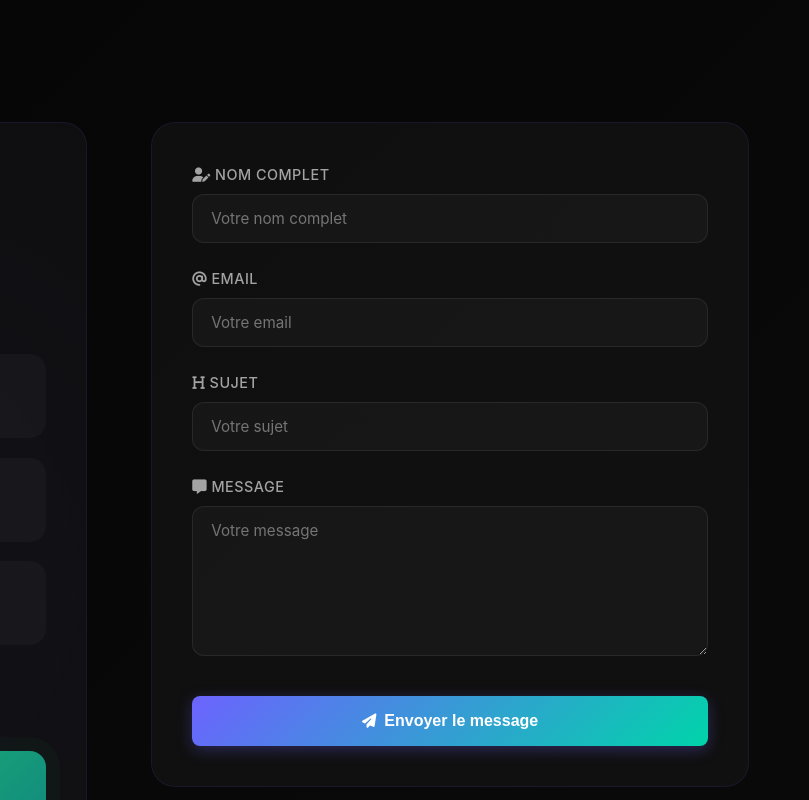
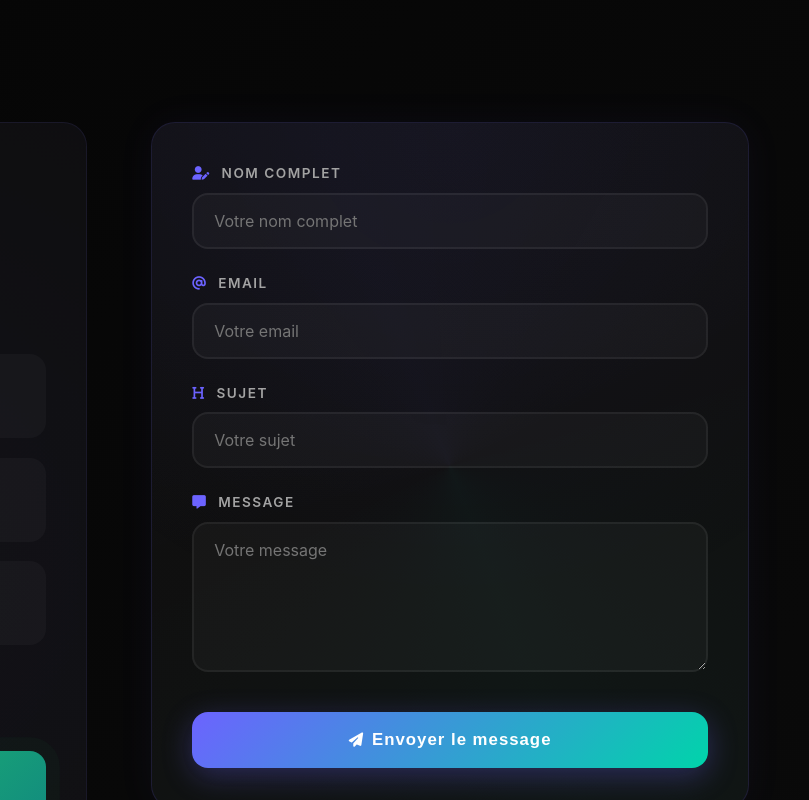
Before and after one commit to Jean-TSHIKAKU421/Jean-TSHIKAKU421.github.io, a website: page index.html in a window 1280 px wide. Shown: the part 6600-7400 px from the top of the page, 471-1280 px from the left. Drawn offline with Linux system fonts and the light colour scheme.

Commit message:
Publication du site le 2026-07-19 17:53:50

```diff
--- a/css/style.css
+++ b/css/style.css
@@ -233,14 +233,33 @@ section{min-height:100vh;padding:100px 0;position:relative;overflow:hidden}
 .btn-icon,.btn-text{position:relative;z-index:1}
 .btn-icon{font-size:1.4rem}
 @keyframes whatsappPulse{0%,100%{box-shadow:0 0 0 0 rgba(37,211,102,.4)}70%{box-shadow:0 0 0 15px rgba(37,211,102,0)}}
-.contact-form-container{background:rgba(23,23,23,.6);backdrop-filter:var(--glass-blur);border:1px solid rgba(108,99,255,.1);border-radius:24px;padding:2.5rem}
-.contact-form{display:flex;flex-direction:column;gap:1.5rem}
-.form-group{display:flex;flex-direction:column;gap:.5rem}
-.form-group label{font-size:.9rem;font-weight:500;color:var(--gray-400);text-transform:uppercase;letter-spacing:.5px}
-.form-group input,.form-group textarea{padding:14px 18px;background:rgba(255,255,255,.03);border:1px solid rgba(255,255,255,.08);border-radius:12px;color:var(--light);font-family:inherit;font-size:.95rem;transition:all .3s}
-.form-group input:focus,.form-group textarea:focus{outline:none;border-color:var(--primary);background:rgba(108,99,255,.05);box-shadow:0 0 0 4px rgba(108,99,255,.1)}
+.contact-form-container{background:rgba(23,23,23,.6);backdrop-filter:blur(20px);border:1px solid rgba(108,99,255,.15);border-radius:24px;padding:2.5rem;position:relative;overflow:hidden;box-shadow:0 0 40px rgba(108,99,255,.05);transition:all .5s}
+.contact-form-container::before{content:'';position:absolute;top:-50%;left:-50%;width:200%;height:200%;background:conic-gradient(from 0deg,transparent,rgba(108,99,255,.03),transparent,rgba(0,212,170,.03),transparent);animation:rotateForm 10s linear infinite;z-index:0}
+.contact-form-container::after{content:'';position:absolute;inset:0;background:radial-gradient(circle at 50% 0%,rgba(108,99,255,.05),transparent 70%);z-index:0}
+@keyframes rotateForm{from{transform:rotate(0deg)}to{transform:rotate(360deg)}}
+.contact-form{position:relative;z-index:1;display:flex;flex-direction:column;gap:1.5rem}
+.form-group{display:flex;flex-direction:column;gap:.5rem;position:relative}
+.form-group label{font-size:.85rem;font-weight:600;color:var(--gray-400);text-transform:uppercase;letter-spacing:1.5px;transition:all .3s;position:relative;z-index:1}
+.form-group label i{color:var(--primary);margin-right:6px;transition:all .3s}
+.form-group input,.form-group textarea{padding:16px 20px;background:rgba(255,255,255,.03);border:2px solid rgba(255,255,255,.06);border-radius:16px;color:var(--light);font-family:'Inter',sans-serif;font-size:1rem;transition:all .4s cubic-bezier(.4,0,.2,1);position:relative;z-index:1;outline:none}
+.form-group input:hover,.form-group textarea:hover{border-color:rgba(108,99,255,.3);background:rgba(255,255,255,.05)}
+.form-group input:focus,.form-group textarea:focus{border-color:var(--primary);background:rgba(108,99,255,.05);box-shadow:0 0 0 4px rgba(108,99,255,.1),0 0 30px rgba(108,99,255,.15);transform:translateY(-2px);animation:shimmer 2s infinite}
+.form-group:focus-within label i{color:var(--secondary);transform:scale(1.2);animation:bounce .5s ease}
+@keyframes bounce{0%,100%{transform:scale(1)}50%{transform:scale(1.3)}}
+@keyframes shimmer{0%{background-position:-200% 0}100%{background-position:200% 0}}
 .form-group textarea{min-height:150px;max-height:400px;resize:vertical}
-.contact-form .btn-primary{width:100%;padding:16px;font-size:1rem;justify-content:center;margin-top:1rem}
+.contact-form .btn-primary{width:100%;padding:18px;font-size:1.05rem;font-weight:700;justify-content:center;background:var(--gradient-2);border:none;border-radius:16px;color:white;cursor:pointer;transition:all .4s cubic-bezier(.4,0,.2,1);position:relative;overflow:hidden;letter-spacing:1px;z-index:1;box-shadow:0 8px 30px rgba(108,99,255,.3);margin-top:1rem}
+.contact-form .btn-primary::before{content:'';position:absolute;top:-50%;left:-50%;width:200%;height:200%;background:linear-gradient(45deg,transparent,rgba(255,255,255,.15),transparent);transform:translateX(-100%);transition:transform .6s;z-index:0}
+.contact-form .btn-primary:hover::before{transform:translateX(100%)}
+.contact-form .btn-primary:hover{transform:translateY(-4px);box-shadow:0 15px 40px rgba(108,99,255,.5)}
+.contact-form .btn-primary:active{transform:translateY(-1px);box-shadow:0 5px 20px rgba(108,99,255,.3)}
+.contact-form .btn-primary:disabled{opacity:.8;cursor:not-allowed;animation:pulseBtn 1.5s infinite}
+@keyframes pulseBtn{0%,100%{box-shadow:0 8px 30px rgba(108,99,255,.3)}50%{box-shadow:0 8px 50px rgba(108,99,255,.6)}}
+.form-message{padding:14px 20px;border-radius:14px;font-size:.9rem;font-weight:600;text-align:center;animation:slideDown .5s;position:relative;z-index:1}
+@keyframes slideDown{from{opacity:0;transform:translateY(-10px)}to{opacity:1;transform:translateY(0)}}
+.form-message.success{background:rgba(0,212,170,.1);border:1px solid rgba(0,212,170,.3);color:var(--secondary);box-shadow:0 0 20px rgba(0,212,170,.2)}
+.form-message.error{background:rgba(255,107,107,.1);border:1px solid rgba(255,107,107,.3);color:#ff6b6b;box-shadow:0 0 20px rgba(255,107,107,.2)}
+@media(max-width:768px){.contact-grid{grid-template-columns:1fr;gap:2rem}.contact-info,.contact-form-container{padding:1.5rem}.contact-buttons{flex-direction:column}.contact-action-btn{width:100%;justify-content:center}.form-group input,.form-group textarea{padding:14px 16px;font-size:.95rem}.contact-form .btn-primary{padding:16px;font-size:1rem}}
 
 /* ==================== FOOTER ==================== */
 .footer{background:var(--darker);padding:2rem 0;border-top:1px solid var(--glass-border);text-align:center;color:var(--gray-500)}
```
